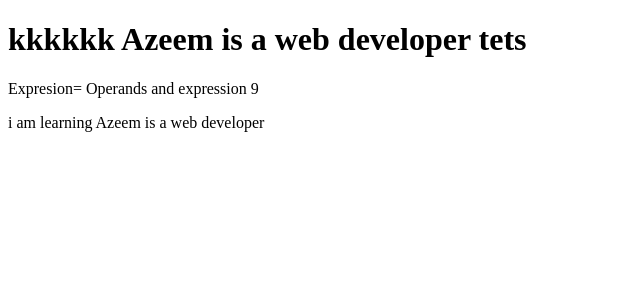
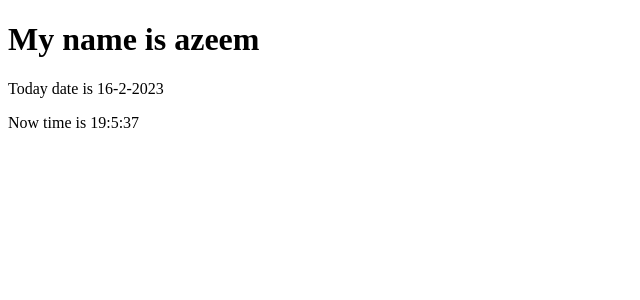
Before and after one commit to HafizAzeem/Live-Covid-Tracker, a React (Create React App) app: page / in a window 1280 px wide. Shown: the top 300 px of the page, without its empty margins (0-640 px from the left). Built offline with nearby package versions, Linux system fonts and the light colour scheme.

Commit message:
display date time

```diff
--- a/src/index.js
+++ b/src/index.js
@@ -1,15 +1,18 @@
-import React from "react";
-import ReactDOM  from "react-dom";
-const azeem= 'Azeem is a web developer '
-const sss= 'tets'
+import React from 'react'
+import  ReactDOM  from 'react-dom'
+const date= new Date();
+let day= date.getDate()
+let month=date.getMonth()+1
+let year= date.getFullYear()
+let hours= date.getHours()
+let mintues=date.getMinutes()
+let seconds=date.getSeconds()
+
 ReactDOM.render(
-
         <>
-
-                <h1> { `kkkkkk ${azeem}  ${sss}`} </h1>
-                <p> Expresion= Operands and expression {4+5} </p>
-                <p> { `i am learning ${azeem}` }</p>
-        </>
-        ,document.getElementById('root')
-
-);
+           <h1>My name is azeem </h1>
+           <p>{`Today date is ${day}-${month}-${year}`}</p>
+           <p>{`Now time is ${hours}:${mintues}:${seconds} `}</p>
+        </>,
+        document.getElementById('root')
+)
```
